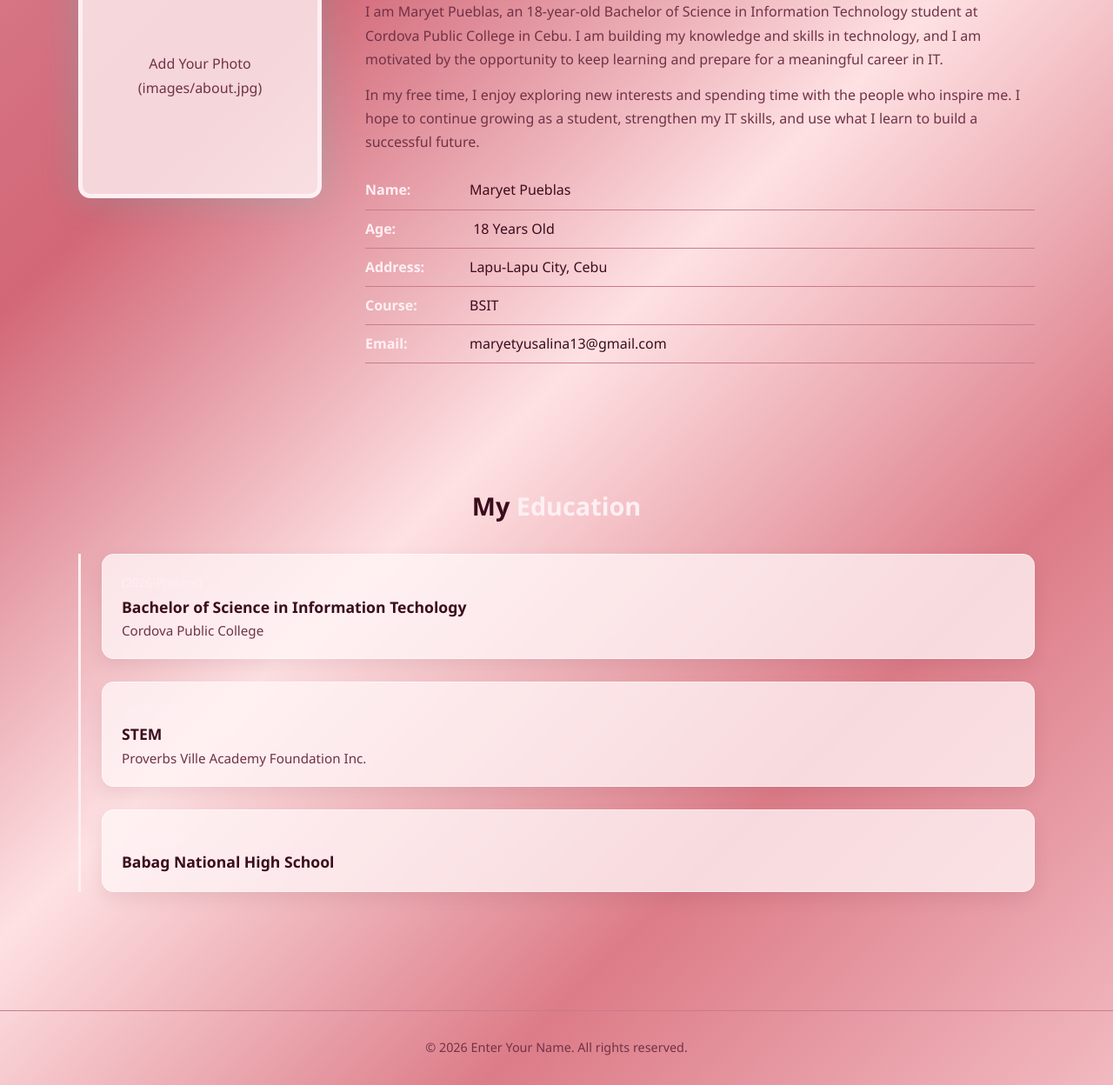
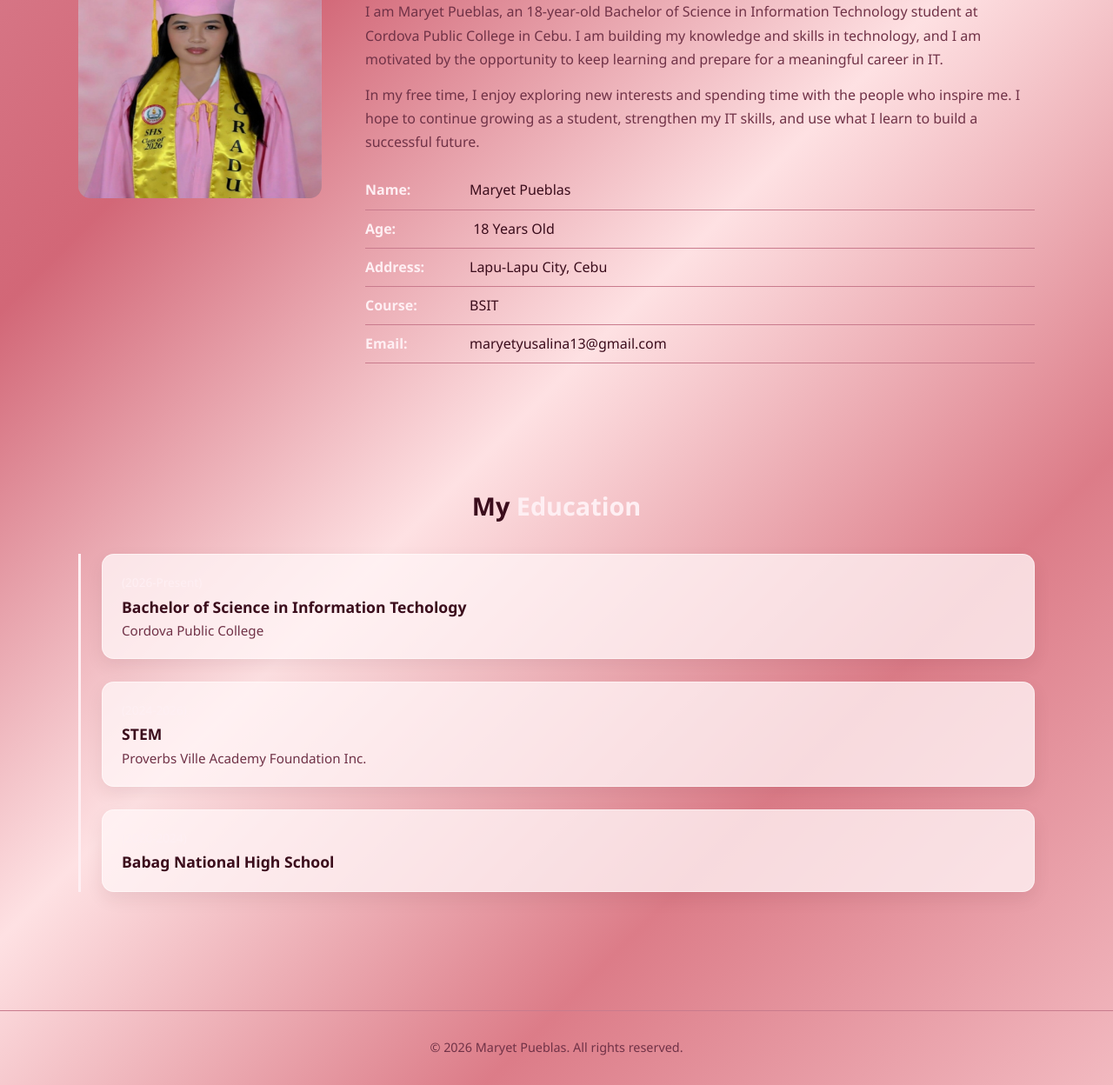
Before and after one commit to maryetyusalina13-lang/portfolio.itc, a plain HTML site: page about.html in a window 1280 px wide. Shown: the part 366-1614 px from the top of the page at 87% size. Drawn offline with Linux system fonts and the light colour scheme.

Commit message:
Update photo and footer name in about.html

```diff
--- a/about.html
+++ b/about.html
@@ -34,8 +34,7 @@
   <!-- ABOUT CONTENT -->
   <section class="section">
     <div class="container about-grid">
-      <!-- Replace with: <img src="images/about.jpg" alt="Enter Your Name"> -->
-      <div class="photo-placeholder">Add Your Photo<br>(images/about.jpg)</div>
+      <img src="myphoto.jpg" alt="Enter Your Name">
 
       <div class="about-text">
         <h2>Maryet Pueblas</h2>
@@ -83,7 +82,7 @@
   </section>
 
   <footer class="footer">
-    <p>&copy; 2026 Enter Your Name. All rights reserved.</p>
+    <p>&copy; 2026 Maryet Pueblas. All rights reserved.</p>
   </footer>
 
 </body>
```
